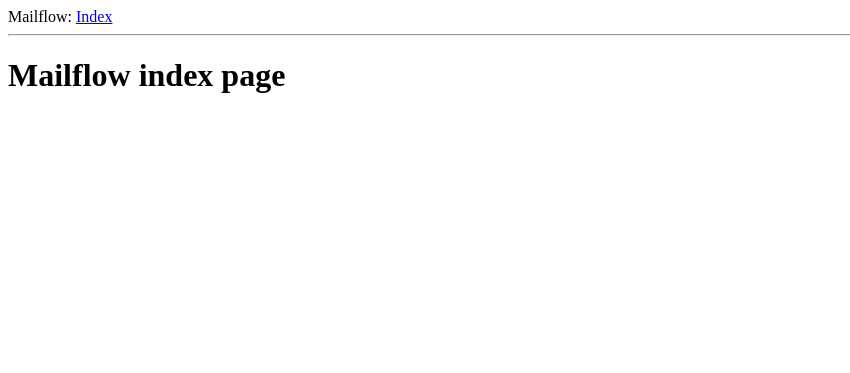
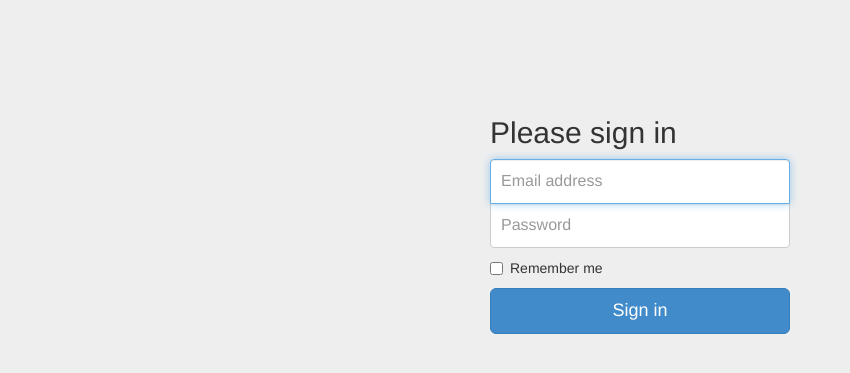
Before and after one commit to zzzombat/mailflow, a Flask app: page / in a window 1280 px wide. Shown: the top 373 px of the page, without its empty margins (0-850 px from the left). Run offline with Flask 2, Linux system fonts and the light colour scheme.

Commit message:
Add login form on index

```diff
--- a/src/mailflow/front/templates/base.html
+++ b/src/mailflow/front/templates/base.html
@@ -1,9 +1,26 @@
 <html>
   <head>
     <title>Mailflow</title>
+        <meta charset="utf-8">
+	    <meta name="viewport" content="width=device-width, initial-scale=1.0">
+	    <meta name="description" content="">
+	    <meta name="author" content="">
+
+	    <title>Signin Template for Bootstrap</title>
+
+	    <!-- Bootstrap core CSS -->
+	    <link href="../static/styles/lib/bootstrap.min.css" rel="stylesheet">
+
+	    <!-- Custom styles for this template -->
+	    <link href="./static/styles/signin.css" rel="stylesheet">
+
+	    <!-- HTML5 shim and Respond.js IE8 support of HTML5 elements and media queries -->
+	    <!--[if lt IE 9]>
+	      <script src="../../assets/js/html5shiv.js"></script>
+	      <script src="../../assets/js/respond.min.js"></script>
+	    <![endif]-->
   </head>
   <body>
-    <div>Mailflow: <a href="/">Index</a></div>
     <hr>
     {% block content %}{% endblock %}
   </body>
--- a/src/mailflow/front/templates/index.html
+++ b/src/mailflow/front/templates/index.html
@@ -1,4 +1,18 @@
 {% extends "base.html" %}
 {% block content %}
-<h1>Mailflow index page</h1>
+
+<div class="container">
+
+  <form class="form-signin">
+    <h2 class="form-signin-heading">Please sign in</h2>
+    <input type="text" class="form-control" placeholder="Email address" autofocus>
+    <input type="password" class="form-control" placeholder="Password">
+    <label class="checkbox">
+      <input type="checkbox" value="remember-me"> Remember me
+    </label>
+    <button class="btn btn-lg btn-primary btn-block" type="submit">Sign in</button>
+  </form>
+
+</div> <!-- /container -->
+
 {% endblock %}
```
